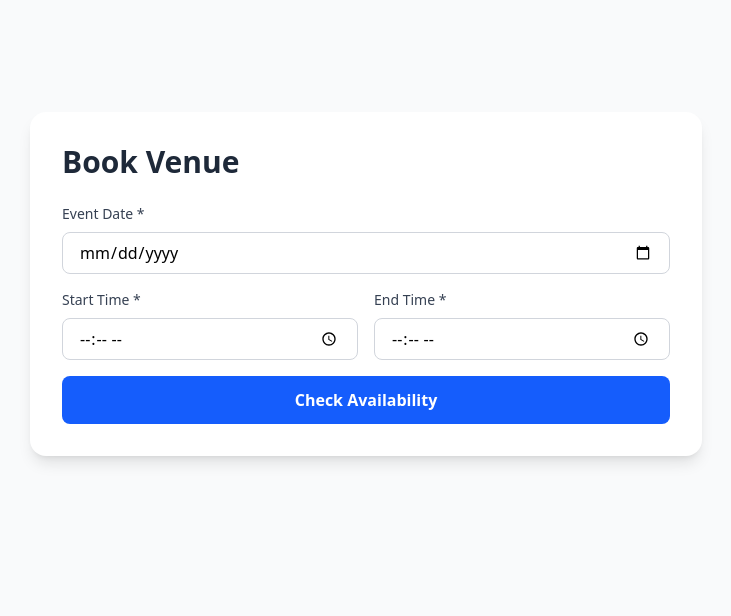
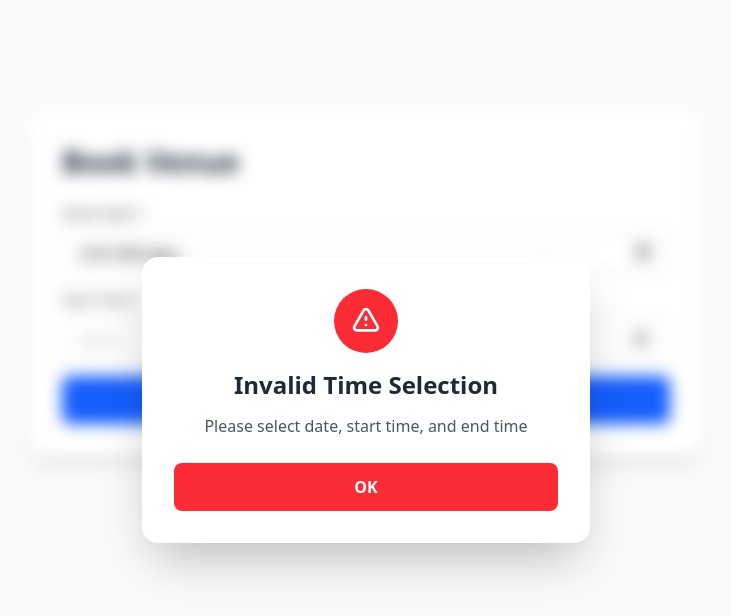
Before and after one commit to pandeykarmanya/Booking-website, a React (Vite) app in the folder app/: page /booking in a window 1280 px wide. Both pictures are taken after a click on the button "Check Availability". Shown: the top 616 px of the page, without its empty margins (274-1005 px from the left). Built offline with nearby package versions, Linux system fonts and the light colour scheme.

Commit message:
feat: add time validation and error handling in BookingPage; implement error modal for user feedback

```diff
--- a/app/src/pages/Booking.jsx
+++ b/app/src/pages/Booking.jsx
@@ -11,17 +11,49 @@ function BookingPage() {
   });
 
   const [isChecking, setIsChecking] = useState(false);
+  const [showError, setShowError] = useState(false);
+  const [errorMessage, setErrorMessage] = useState("");
 
   const handleInputChange = (e) => {
     const { name, value } = e.target;
     setFormData({ ...formData, [name]: value });
   };
 
+  const validateTime = () => {
+    const { date, startTime, endTime } = formData;
+
+    if (!date || !startTime || !endTime) {
+      setErrorMessage("Please select date, start time, and end time");
+      setShowError(true);
+      return false;
+    }
+
+    // Combine date and time to create full datetime
+    const selectedStartDateTime = new Date(`${date}T${startTime}`);
+    const selectedEndDateTime = new Date(`${date}T${endTime}`);
+    const currentDateTime = new Date();
+
+    // Check if start time is in the past
+    if (selectedStartDateTime <= currentDateTime) {
+      setErrorMessage("The selected start time has already passed. Please choose a future time for your booking.");
+      setShowError(true);
+      return false;
+    }
+
+    // Check if end time is before start time
+    if (selectedEndDateTime <= selectedStartDateTime) {
+      setErrorMessage("End time must be after start time. Please adjust your booking times.");
+      setShowError(true);
+      return false;
+    }
+
+    return true;
+  };
+
   const handleCheck = async () => {
     const { date, startTime, endTime } = formData;
 
-  if (!date || !startTime || !endTime) {
-    alert("Please select date, start time, and end time");
+    if (!validateTime()) {
       return;
     }
 
@@ -50,9 +82,14 @@ function BookingPage() {
     }
   };
 
+  const closeError = () => {
+    setShowError(false);
+    setErrorMessage("");
+  };
+
   return (
-    <div className="min-h-screen bg-gray-50 pt-28 px-6">
-      <div className="max-w-2xl mx-auto bg-white rounded-2xl shadow-lg p-8">
+    <div className="min-h-screen bg-gray-50 pt-28 px-6 relative">
+      <div className={`max-w-2xl mx-auto bg-white rounded-2xl shadow-lg p-8 transition-all duration-300 ${showError ? 'blur-sm pointer-events-none' : ''}`}>
         <h2 className="text-3xl font-bold text-gray-800 mb-6">Book Venue</h2>
 
         <div className="space-y-4">
@@ -109,7 +146,62 @@ function BookingPage() {
           </button>
         </div>
       </div>
+
+      {/* Error Modal */}
+      {showError && (
+        <div
+          className="fixed inset-0 flex items-center justify-center z-50 px-4"
+          onClick={closeError}
+        >
+          <div
+            className="bg-white rounded-2xl shadow-2xl max-w-md w-full p-8 animate-slideDown"
+            onClick={(e) => e.stopPropagation()}
+          >
+            {/* Error Icon */}
+            <div className="w-16 h-16 bg-red-500 rounded-full flex items-center justify-center mx-auto mb-4">
+              <svg className="w-8 h-8 text-white" fill="none" stroke="currentColor" viewBox="0 0 24 24">
+                <path strokeLinecap="round" strokeLinejoin="round" strokeWidth="2" d="M12 9v2m0 4h.01m-6.938 4h13.856c1.54 0 2.502-1.667 1.732-3L13.732 4c-.77-1.333-2.694-1.333-3.464 0L3.34 16c-.77 1.333.192 3 1.732 3z" />
+              </svg>
+            </div>
+
+            {/* Error Title */}
+            <h3 className="text-2xl font-bold text-gray-800 text-center mb-3">
+              Invalid Time Selection
+            </h3>
+
+            {/* Error Message */}
+            <p className="text-gray-600 text-center mb-6 leading-relaxed">
+              {errorMessage}
+            </p>
+
+            {/* Close Button */}
+            <button
+              onClick={closeError}
+              className="w-full bg-red-500 text-white py-3 rounded-lg font-semibold hover:bg-red-600 transition"
+            >
+              OK
+            </button>
+          </div>
+        </div>
+      )}
+
+      <style>{`
+        @keyframes slideDown {
+          from {
+            transform: translateY(-50px);
+            opacity: 0;
+          }
+          to {
+            transform: translateY(0);
+            opacity: 1;
+          }
+        }
+        .animate-slideDown {
+          animation: slideDown 0.3s ease-out;
+        }
+      `}</style>
     </div>
   );
 }
+
 export default BookingPage;
```
Lines whose indentation alone changed are shown as unchanged.
